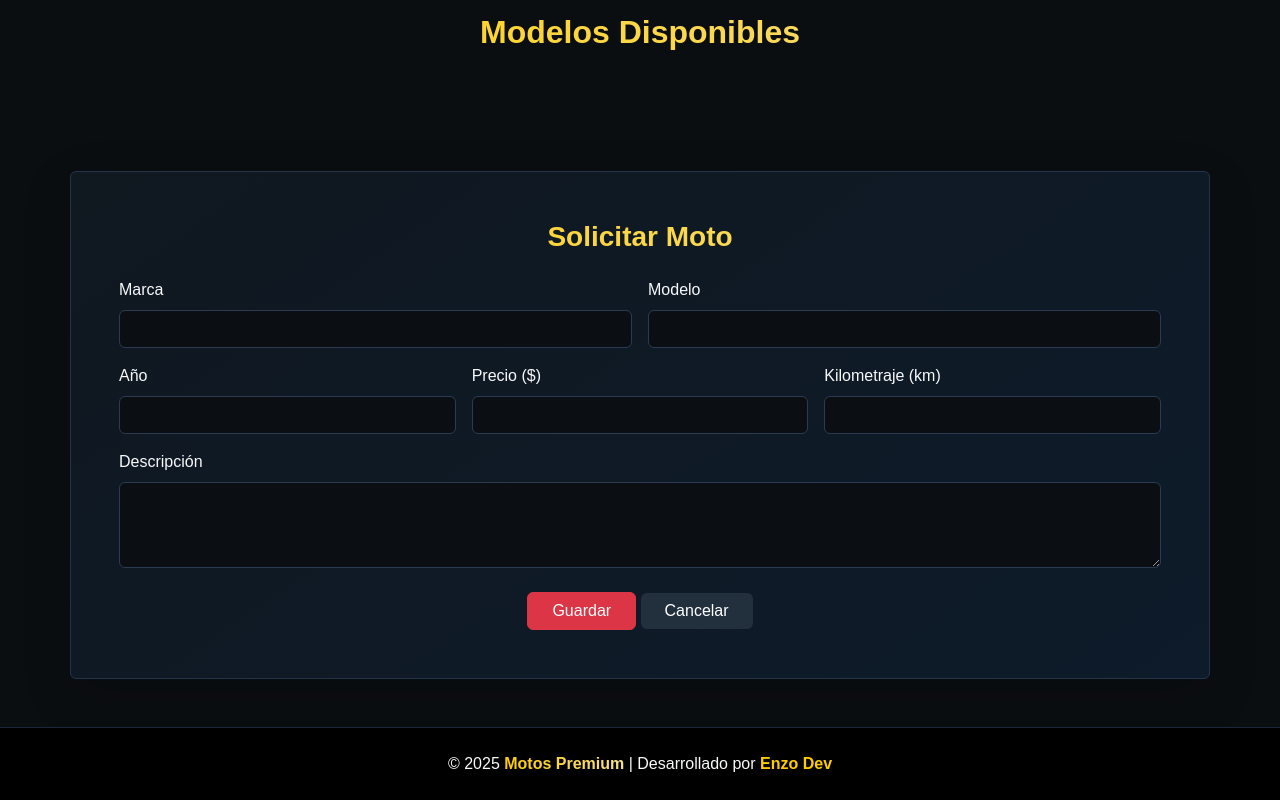
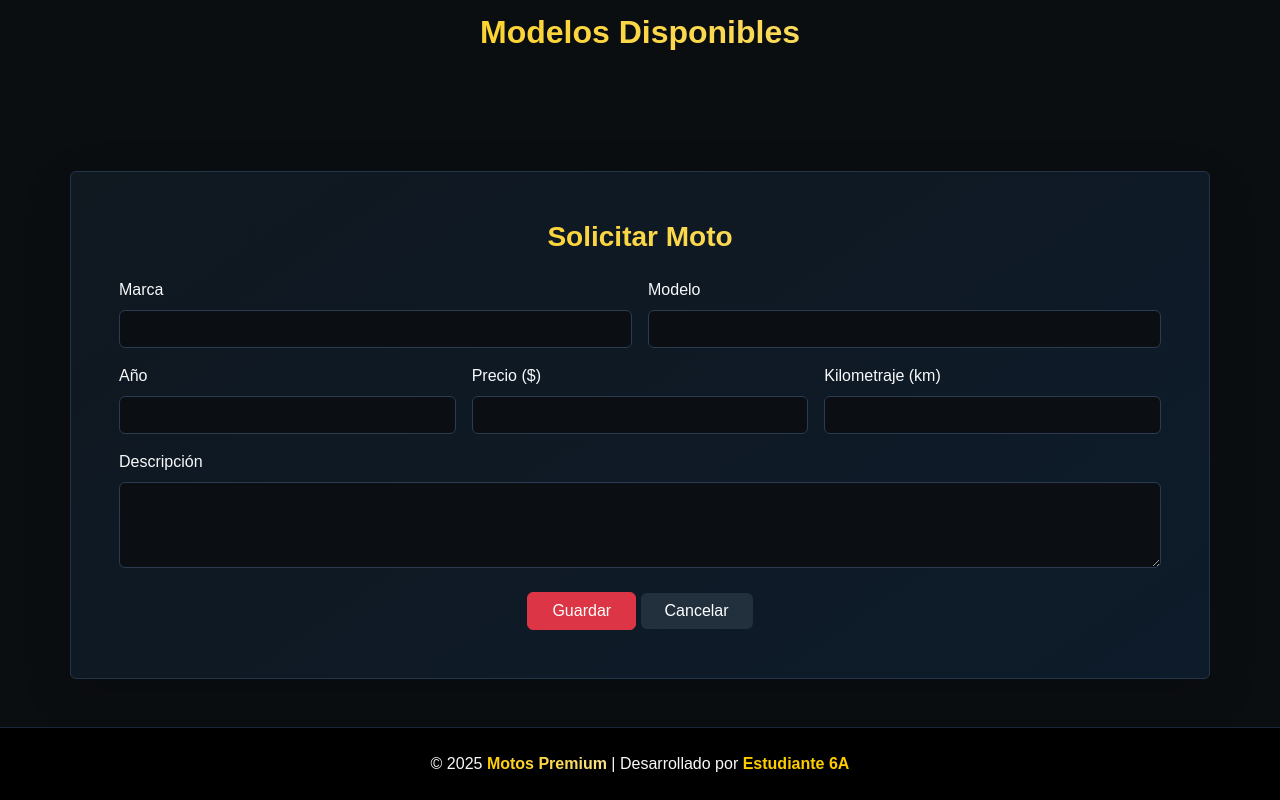
Before and after one commit to PierinaV/express-rutas, a website: page misapis/public/index.html in a window 1280 px wide. Shown: the part 825-1625 px from the top of the page. Drawn offline with nearby package versions, Linux system fonts and the light colour scheme; no server answers.

Commit message:
SUBIENDO TRABAJO BACKEND PAGINA WEB

```diff
--- a/misapis/public/index.html
+++ b/misapis/public/index.html
@@ -79,7 +79,7 @@
   </section>
 
   <footer class="text-center py-4 bg-black text-light mt-5">
-    <p class="mb-0">© 2025 <span class="text-gradient fw-bold">Motos Premium</span> | Desarrollado por <strong>Enzo Dev</strong></p>
+    <p class="mb-0">© 2025 <span class="text-gradient fw-bold">Motos Premium</span> | Desarrollado por <strong>Estudiante 6A</strong></p>
   </footer>
 
   <script src="script.js"></script>
```
